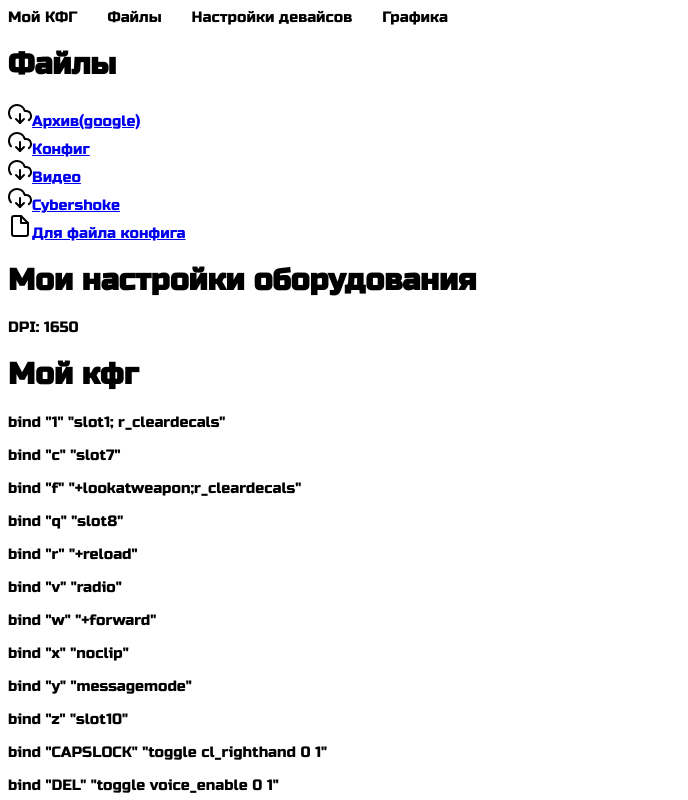
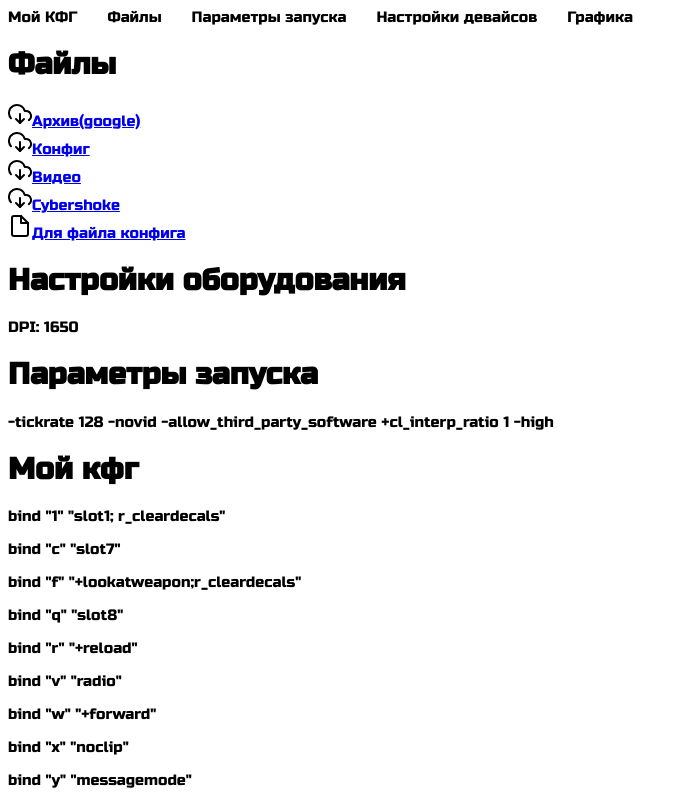
Before and after one commit to Fedaraff/cfg, a plain HTML site: page index.html in a window 1280 px wide. Shown: the top 800 px of the page, without its empty margins (0-688 px from the left). Drawn offline with Linux system fonts and the light colour scheme.

Commit message:
Update index.html

```diff
--- a/index.html
+++ b/index.html
@@ -14,6 +14,7 @@
         <ul class="menu">
             <li><a href="#cfg">Мой КФГ</a></li>
             <li><a href="#files">Файлы</a></li>
+            <li><a href="#start">Параметры запуска</a></li>
             <li><a href="#setting">Настройки девайсов</a></li>
             <li><a href="#graphic">Графика</a></li>
         </ul>
@@ -30,10 +31,15 @@
     </div>
 
     <div class="settings" id="setting">
-        <h1>Мои настройки оборудования</h1>
+        <h1>Настройки оборудования</h1>
         <ul>
             <li>DPI: 1650</li>
         </ul>
+    </div>
+
+    <div class="start" id="start">
+      <h1>Параметры запуска</h1>
+      <p>-tickrate 128 -novid -allow_third_party_software +cl_interp_ratio 1 -high </p>
     </div>
 
     <div class="mycfg" id="cfg">
@@ -120,24 +126,17 @@
         const btnUp = {
         el: document.querySelector('.btn-up'),
         show() {
-          // удалим у кнопки класс btn-up_hide
           this.el.classList.remove('btn-up_hide');
         },
         hide() {
-          // добавим к кнопке класс btn-up_hide
           this.el.classList.add('btn-up_hide');
         },
         addEventListener() {
-          // при прокрутке содержимого страницы
           window.addEventListener('scroll', () => {
-            // определяем величину прокрутки
             const scrollY = window.scrollY || document.documentElement.scrollTop;
-            // если страница прокручена больше чем на 400px, то делаем кнопку видимой, иначе скрываем
             scrollY > 400 ? this.show() : this.hide();
           });
-          // при нажатии на кнопку .btn-up
           document.querySelector('.btn-up').onclick = () => {
-            // переместим в начало страницы
             window.scrollTo({
               top: 0,
               left: 0,
@@ -146,7 +145,6 @@
           }
         }
       }
-
       btnUp.addEventListener();
     </script>
 </body>
```
